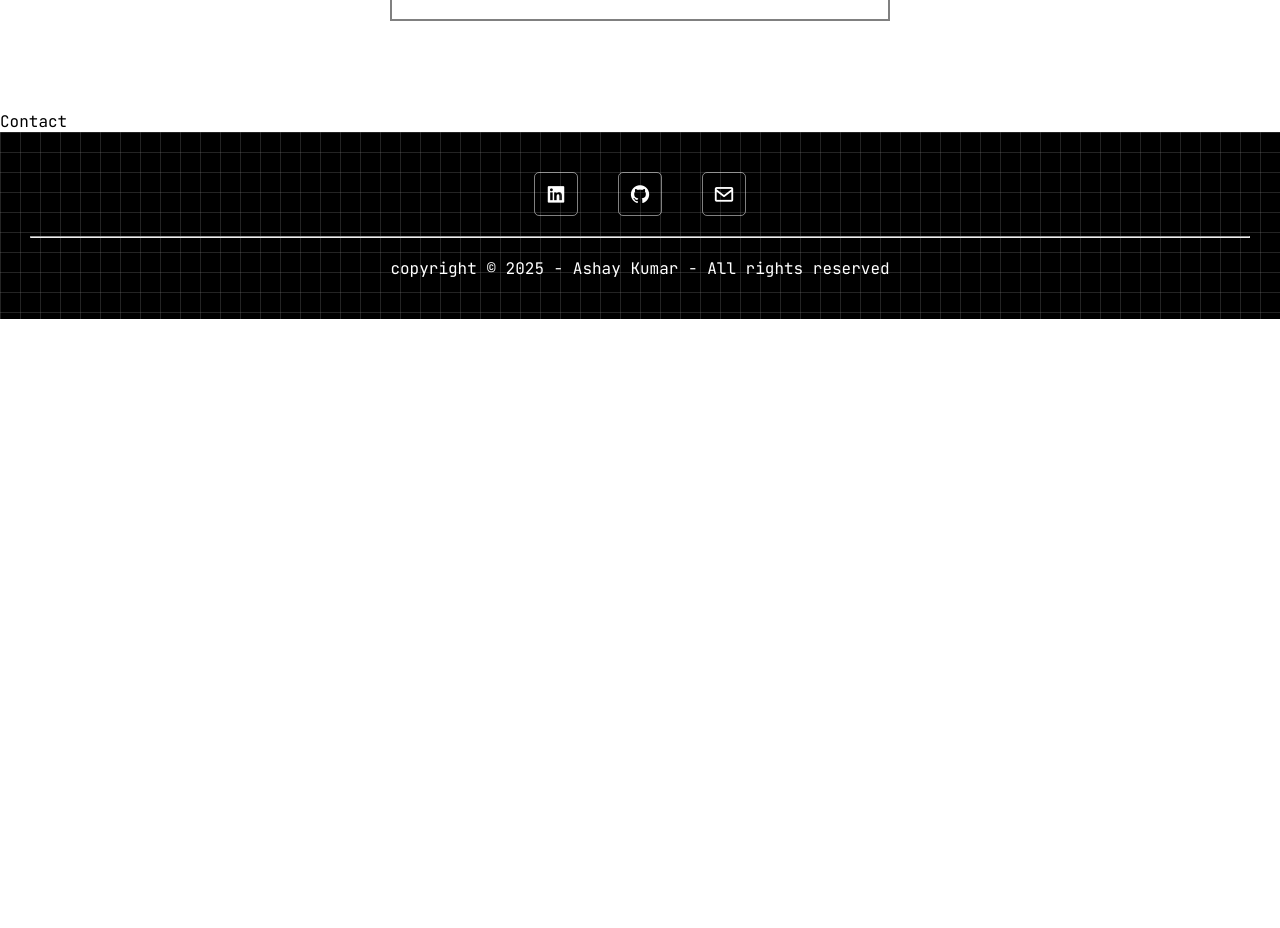
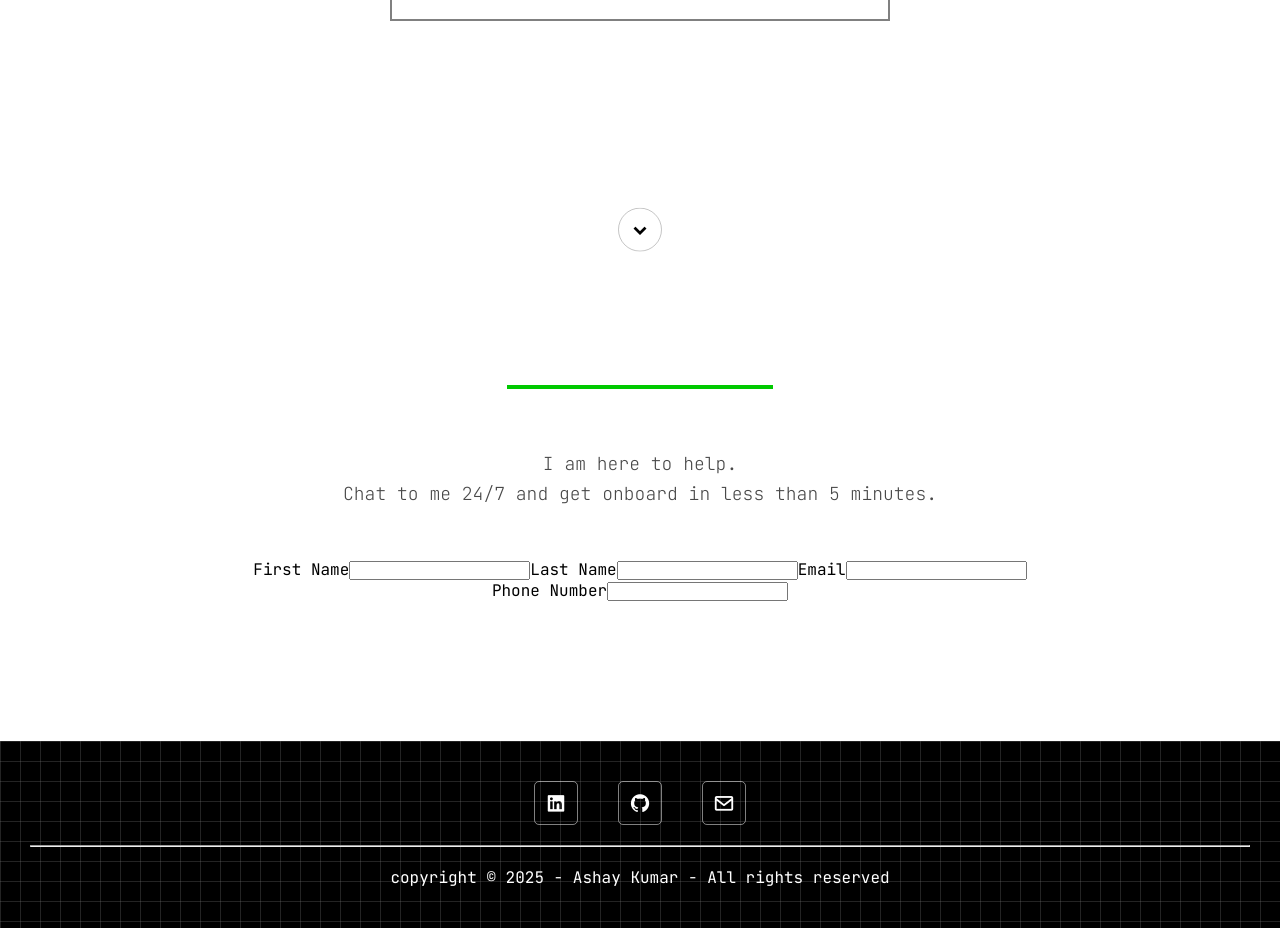
Before and after one commit to ashaykr277/Ashay-Portfolio-Terminal-Theme, a React (Vite) app: page / in a window 1280 px wide. Shown: the part 8495-9423 px from the top of the page. Before the commit the page ends 8814 px from the top, so only its background shows below. Built offline with nearby package versions, Linux system fonts and the light colour scheme; a web font is replaced by a local one.

Commit message:
contact form

```diff
--- a/src/components/Contact.jsx
+++ b/src/components/Contact.jsx
@@ -1,9 +1,43 @@
 import React from 'react'
-
+import '../About.css'
+import './EduBox/Edubox.css'
+import './ProjBox/Projbox.css'
+import ScrollFloat from '../../ReactBits/ScrollFloat'
 const Contact = () => {
     return (
         <>
-            <div>Contact</div>
+        <section className='about-section' id="contact-section">
+            <i class='bx bxs-chevron-down'></i>
+                <h2 className="heading">
+                    <ScrollFloat
+                        animationDuration={1}
+                        ease='back.inOut(2)'
+                        scrollStart='center bottom+=50%'
+                        scrollEnd='bottom bottom-=40%'
+                        stagger={0.03}
+                    >
+                        Contact.txt
+                    </ScrollFloat>
+                </h2>
+                <p>I am here to help.
+                    <br />
+                    Chat to me 24/7 and get onboard in less than 5 minutes.
+                </p>
+
+                <div className="left">
+                    <label htmlFor="firstName">First Name</label>
+                    <input type="text" id="firstName"/>
+                    <label htmlFor="lastName">Last Name</label>
+                    <input type="text" id="lastName"/>
+                    <label htmlFor="email">Email</label>
+                    <input type="email" id="email"/>
+
+                    <label htmlFor="phNum">Phone Number</label>
+                    <input type="text" />
+
+                </div>
+                <div className="right"></div>
+        </section>
         </>
     )
 }
```
